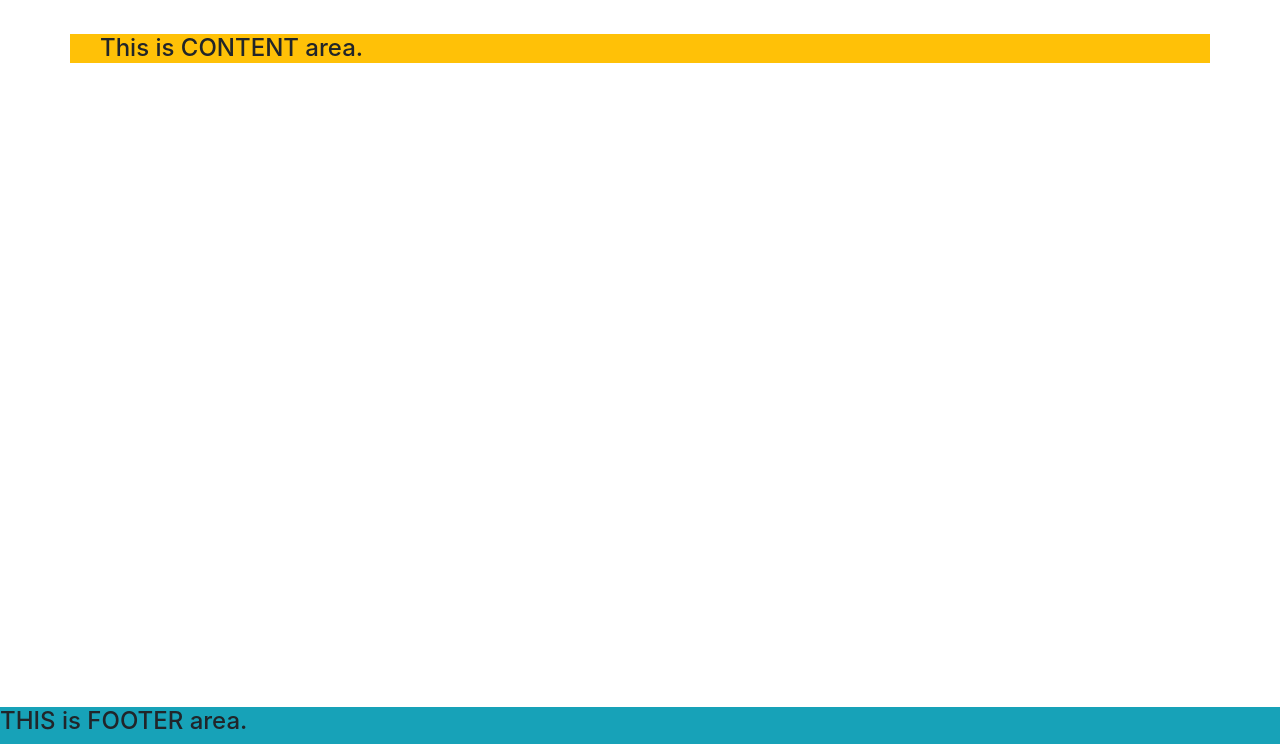
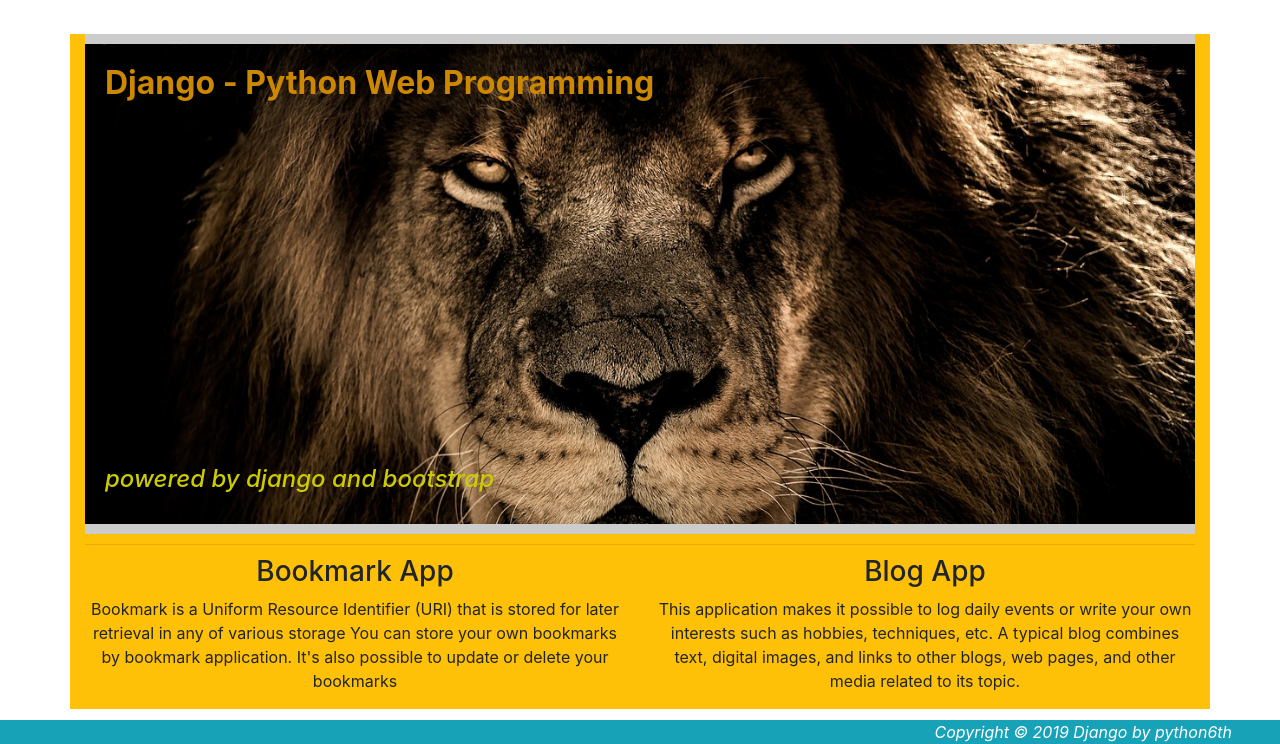
Before and after one commit to IvaninITworld/djangoProject, a Django app: page / in a window 1280 px wide. Shown: the part 56-800 px from the top of the page. Run offline with Django 4.2, Linux system fonts and the light colour scheme; some libraries are stand-ins or nearby versions.

Commit message:
base.html, home.html 로 상속 구현해서 메인페이지 완성

```diff
--- a/templates/base.html
+++ b/templates/base.html
@@ -70,7 +70,7 @@
         integrity="sha384-JjSmVgyd0p3pXB1rRibZUAYoIIy6OrQ6VrjIEaFf/nJGzIxFDsf4x0xIM+B07jRM"
         crossorigin="anonymous"></script>
 
-{% block extra-script %}{% endblock %}
+{% block extra-script %}{% endblock extra-script %}
 
 </body>
 </html>
--- a/templates/home.html
+++ b/templates/home.html
@@ -6,7 +6,7 @@
     home.html
 {% endblock title %}
 
-{% block extra-style %}
+{% block extra-script %}
     <style type="text/css">
         .home-image {
             background-image: url("{% static 'img/lion.jpg' %}");
@@ -31,25 +31,46 @@
             font-style: italic;
         }
     </style>
-{% endblock extra-style %}
+{% endblock extra-script %}
 
 
 {% block content %}
-{#    <div class="home-image">#}
-{#        <h2 class="title">Django - Python Web Programming</h2>#}
-{#        <h4><i class="fas fa-arrow-circle-right"></i> powered by django and bootstrap </h4>#}
-{#    </div>#}
-{##}
-{#    <hr style="margin: 10px 0;">#}
+    <div class="home-image">
+        <h2 class="title">Django - Python Web Programming</h2>
+        <h4 class="powered">
+            <i class="fas fa-arrow-circle-right"></i> powered by django and bootstrap
+        </h4>
+    </div>
 
-    <div class="container bg-warning">
-        <h4>This is CONTENT area.</h4>
+    <hr style="margin: 10px 0;">
+
+    <div class="row text-center">
+        <div class="col-sm-6">
+            <h3>Bookmark App</h3>
+            <p>
+                Bookmark is a Uniform Resource Identifier (URI)
+                that is stored for later retrieval in any of various storage
+
+                You can store your own bookmarks by bookmark application.
+                It's also possible to update or delete your bookmarks
+            </p>
+        </div>
+        <div class="col-sm-6">
+            <h3>Blog App</h3>
+            <p>
+                This application makes it possible to log daily events or write your own interests
+                such as hobbies, techniques, etc.
+                A typical blog combines text, digital images, and links to other blogs, web pages,
+                and other media related to its topic.
+            </p>
+        </div>
+
     </div>
 {% endblock content %}
 
 {% block footer %}
     <footer class="fixed-bottom bg-info">
-        <h4>THIS is FOOTER area.</h4>
+        <div class="text-white font-italic text-right mr-5">Copyright &copy; 2019 Django by python6th</div>
     </footer>
 {% endblock footer %}
 
```
Also changed, not shown: mysite/settings.py (+5 -2 lines).
